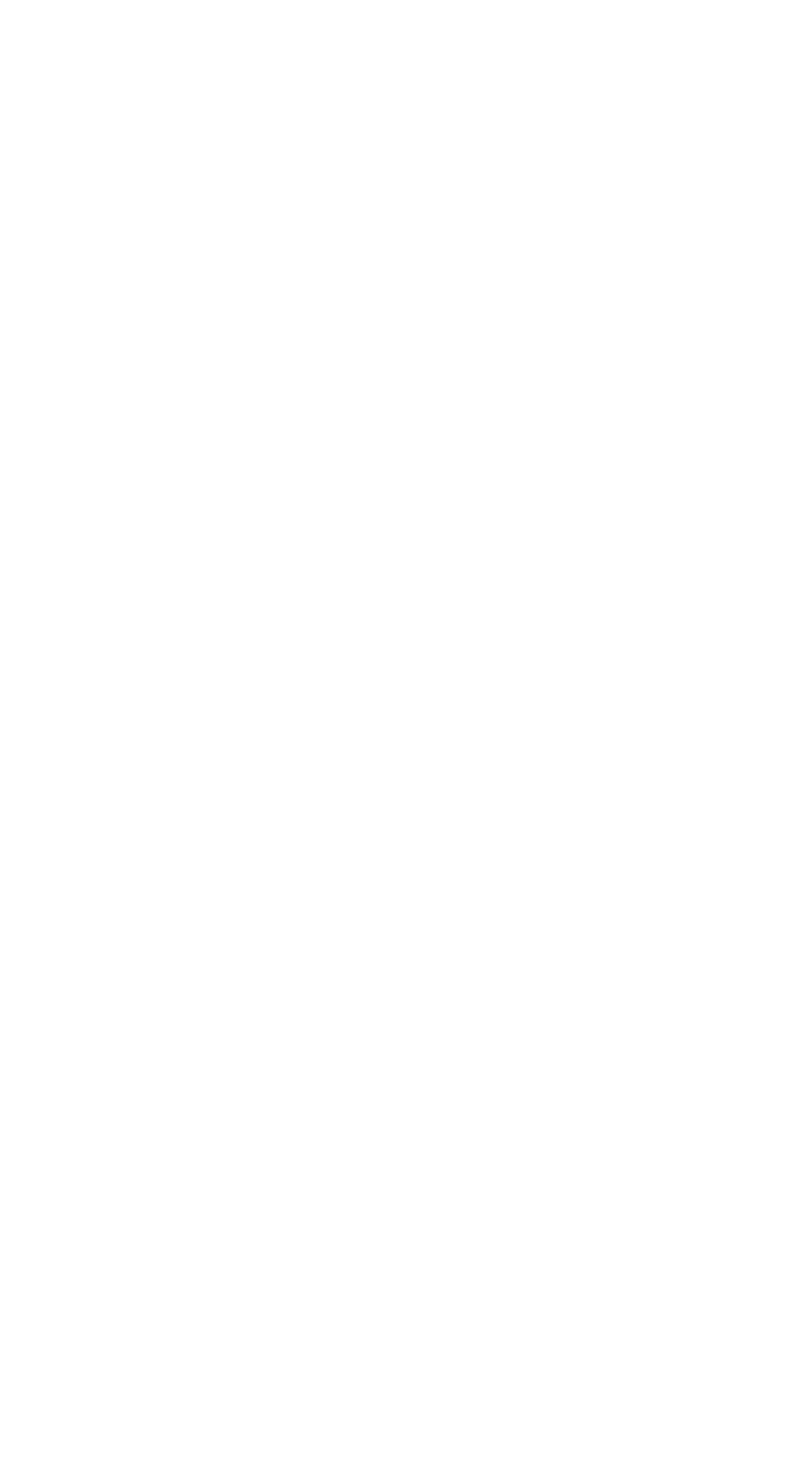
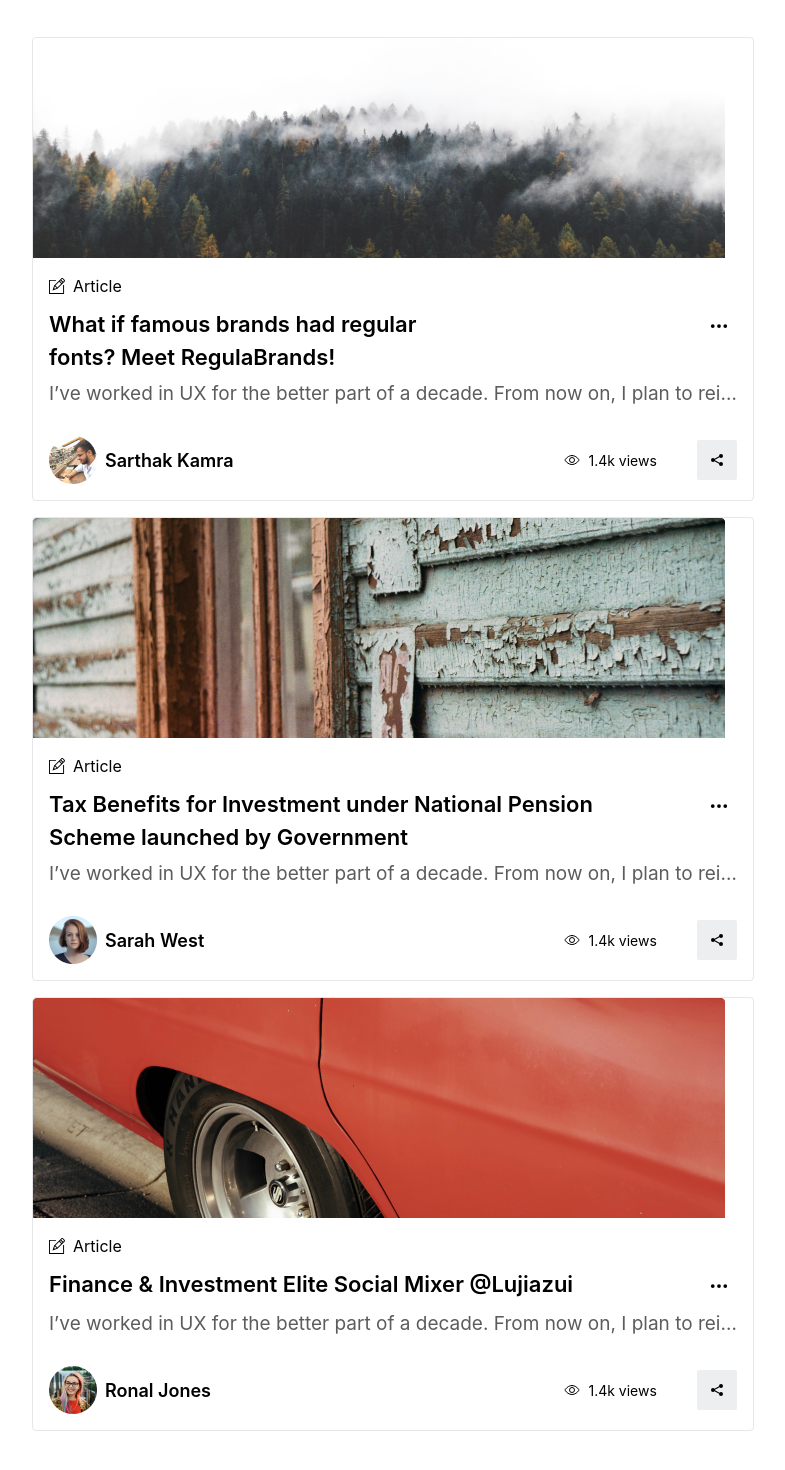
Before and after one commit to mabuhanifa/atg-mern-react, a React (Create React App) app: page / in a window 1280 px wide. Shown: the part 624-2094 px from the top of the page, without its empty margins (168-953 px from the left). Before the commit the page ends 800 px from the top, so only its background shows below. Built offline with nearby package versions, Linux system fonts and the light colour scheme.

Commit message:
Blogs done

```diff
--- /dev/null
+++ b/src/components/Blog.js
@@ -0,0 +1,60 @@
+import { useState } from "react";
+import { BsThreeDots } from "react-icons/bs";
+import { GiShare } from "react-icons/gi";
+import { IoEyeOutline } from "react-icons/io5";
+import { TfiPencilAlt } from "react-icons/tfi";
+import jungle from "../assets/jungle.png";
+import user from "../assets/user.png";
+import Options from "./Options";
+
+export default function Blog() {
+  const [option, setOption] = useState(false);
+  return (
+    <div className="border rounded my-2">
+      <img src={jungle} alt="jungle" />
+      <div className="p-4">
+        <div className="flex items-center gap-x-2">
+          <TfiPencilAlt />
+          <p>Article</p>
+        </div>
+        <div className="flex justify-between items-start py-[10px]">
+          <h1 className="text-[22px] font-[600]">
+            What if famous brands had regular <br /> fonts? Meet RegulaBrands!
+          </h1>
+          <button
+            className={option ? "relative p-2 bg-[#BFC0C0] rounded" : "p-2"}
+            onClick={() => setOption((p) => !p)}
+          >
+            <BsThreeDots size={20} />
+            <Options option={option} />
+          </button>
+        </div>
+        <p className="text-[#5C5C5C] text-sm md:text-[19px]">
+          I’ve worked in UX for the better part of a decade. From now on, I plan
+          to rei…
+        </p>
+        <div className="flex justify-between pt-8 items-center">
+          <div className="flex gap-x-2 items-center">
+            <img src={user} alt="user" />
+            <div>
+              <p className="text-[18px] font-[600]">Sarthak Kamra</p>
+              <div className="md:hidden flex items-center gap-x-2 text-[14px] text-[#495057] font-[500]">
+                <IoEyeOutline size={16} />
+                <p>1.4k views</p>
+              </div>
+            </div>
+          </div>
+          <div className="flex gap-x-10 items-center">
+            <div className="hidden md:flex items-center gap-x-2 text-[14px]">
+              <IoEyeOutline size={16} />
+              <p>1.4k views</p>
+            </div>
+            <button className="bg-[#EDEEF0] p-3 rounded-sm">
+              <GiShare />
+            </button>
+          </div>
+        </div>
+      </div>
+    </div>
+  );
+}
--- /dev/null
+++ b/src/components/Blog2.js
@@ -0,0 +1,60 @@
+import { useState } from "react";
+import { BsThreeDots } from "react-icons/bs";
+import { GiShare } from "react-icons/gi";
+import { IoEyeOutline } from "react-icons/io5";
+import { TfiPencilAlt } from "react-icons/tfi";
+import door from "../assets/door.png";
+import user2 from "../assets/user2.png";
+import Options from "./Options";
+export default function Blog2() {
+  const [option, setOption] = useState(false);
+  return (
+    <div className="border rounded my-2">
+      <img src={door} alt="door}" />
+      <div className="p-4">
+        <div className="flex items-center gap-x-2">
+          <TfiPencilAlt />
+          <p>Article</p>
+        </div>
+        <div className="flex justify-between items-start py-[10px]">
+          <h1 className="text-[22px] font-[600]">
+            Tax Benefits for Investment under National Pension <br /> Scheme
+            launched by Government
+          </h1>
+          <button
+            className={option ? "relative p-2 bg-[#BFC0C0] rounded" : "p-2"}
+            onClick={() => setOption((p) => !p)}
+          >
+            <BsThreeDots size={20} />
+            <Options option={option} />
+          </button>
+        </div>
+        <p className="text-[#5C5C5C] text-sm md:text-[19px]">
+          I’ve worked in UX for the better part of a decade. From now on, I plan
+          to rei…
+        </p>
+        <div className="flex justify-between pt-8 items-center">
+          <div className="flex gap-x-2 items-center">
+            <img src={user2} alt="user" />
+            <div>
+              <p className="text-[18px] font-[600]">Sarah West</p>
+              <div className="md:hidden flex items-center gap-x-2 text-[14px] text-[#495057] font-[500]">
+                <IoEyeOutline size={16} />
+                <p>1.4k views</p>
+              </div>
+            </div>
+          </div>
+          <div className="flex gap-x-10 items-center">
+            <div className="hidden md:flex items-center gap-x-2 text-[14px]">
+              <IoEyeOutline size={16} />
+              <p>1.4k views</p>
+            </div>
+            <button className="bg-[#EDEEF0] p-3 rounded-sm">
+              <GiShare />
+            </button>
+          </div>
+        </div>
+      </div>
+    </div>
+  );
+}
--- /dev/null
+++ b/src/components/Blog3.js
@@ -0,0 +1,60 @@
+import { useState } from "react";
+import { BsThreeDots } from "react-icons/bs";
+import { GiShare } from "react-icons/gi";
+import { IoEyeOutline } from "react-icons/io5";
+import { TfiPencilAlt } from "react-icons/tfi";
+import car from "../assets/car.png";
+import user3 from "../assets/user3.png";
+import Options from "./Options";
+
+export default function Blog3() {
+  const [option, setOption] = useState(false);
+  return (
+    <div className="border rounded my-2">
+      <img src={car} alt="car" />
+      <div className="p-4">
+        <div className="flex items-center gap-x-2">
+          <TfiPencilAlt />
+          <p>Article</p>
+        </div>
+        <div className="flex justify-between items-start py-[10px]">
+          <h1 className="text-[22px] font-[600]">
+            Finance & Investment Elite Social Mixer @Lujiazui
+          </h1>
+          <button
+            className={option ? "relative p-2 bg-[#BFC0C0] rounded" : "p-2"}
+            onClick={() => setOption((p) => !p)}
+          >
+            <BsThreeDots size={20} />
+            <Options option={option} />
+          </button>
+        </div>
+        <p className="text-[#5C5C5C] text-sm md:text-[19px]">
+          I’ve worked in UX for the better part of a decade. From now on, I plan
+          to rei…
+        </p>
+        <div className="flex justify-between pt-8 items-center">
+          <div className="flex gap-x-2 items-center">
+            <img src={user3} alt="user" />
+            <div>
+              <p className="text-[18px] font-[600]">Ronal Jones</p>
+              <div className="md:hidden flex items-center gap-x-2 text-[14px] text-[#495057] font-[500]">
+                <IoEyeOutline size={16} />
+                <p>1.4k views</p>
+              </div>
+            </div>
+          </div>
+          <div className="flex gap-x-10 items-center">
+            <div className="hidden md:flex items-center gap-x-2 text-[14px]">
+              <IoEyeOutline size={16} />
+              <p>1.4k views</p>
+            </div>
+            <button className="bg-[#EDEEF0] p-3 rounded-sm">
+              <GiShare />
+            </button>
+          </div>
+        </div>
+      </div>
+    </div>
+  );
+}
--- a/src/components/Blogs.js
+++ b/src/components/Blogs.js
@@ -1,6 +1,9 @@
 import { AiFillCaretDown, AiOutlineUsergroupAdd } from "react-icons/ai";
 import { RiLoginBoxLine } from "react-icons/ri";
 import { useModal } from "../contextAPI/context";
+import Blog from "./Blog";
+import Blog2 from "./Blog2";
+import Blog3 from "./Blog3";
 
 export default function Blogs() {
   const { setLogin, setSignup, user, setUser } = useModal();
@@ -59,7 +62,11 @@ export default function Blogs() {
       </nav>
 
       <div className="flex justify-between my-10">
-        <div className="flex flex-col"></div>
+        <div className="flex flex-col">
+          <Blog/>
+          <Blog2/>
+          <Blog3/>
+        </div>
 
         <div className="hidden md:block"></div>
       </div>
--- /dev/null
+++ b/src/components/Options.js
@@ -0,0 +1,15 @@
+export default function Options({ option }) {
+  return (
+    <div
+      className={
+        option
+          ? "flex flex-col text-left absolute border py-3 px-2 gap-2 bg-white right-0 top-[40px]"
+          : "hidden"
+      }
+    >
+      <p>Edit</p>
+      <p>Report</p>
+      <p>Other</p>
+    </div>
+  );
+}
```
